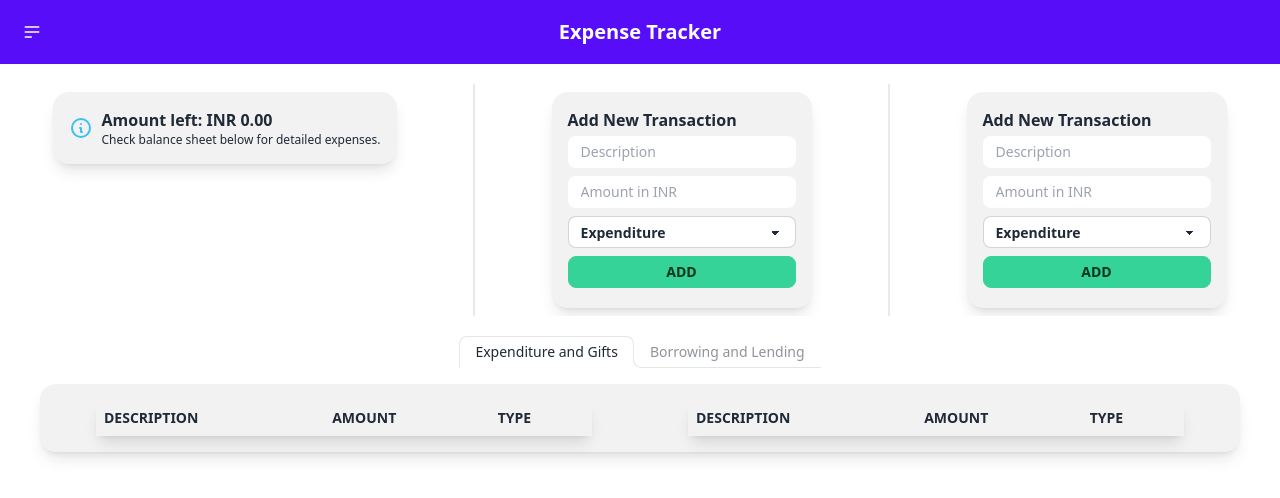
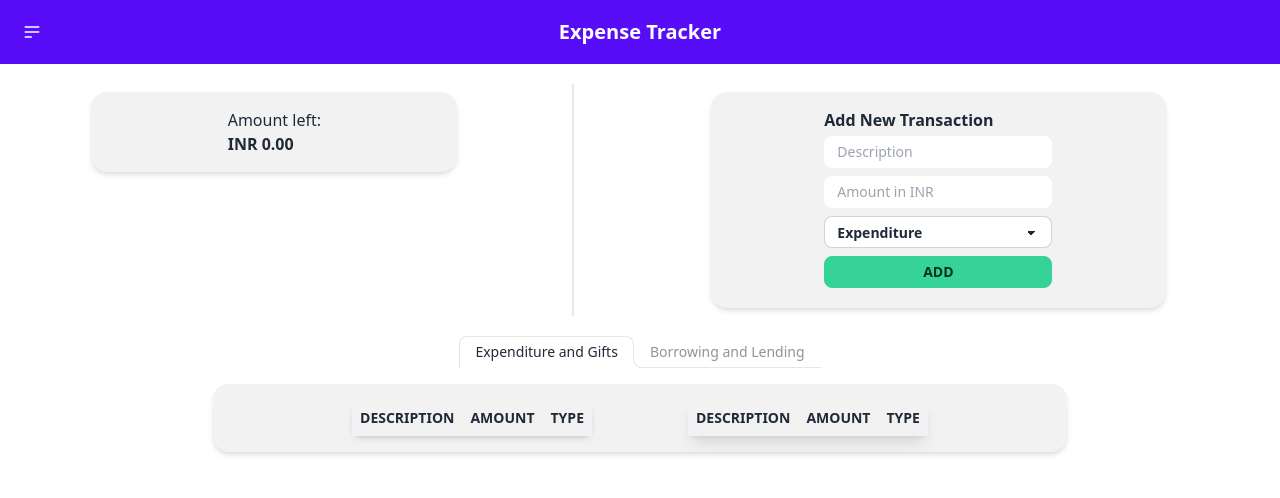
Before and after one commit to vatsal-dev/FinPower, a React (Create React App) app: page / in a window 1280 px wide. Shown: the top 498 px of the page. Built offline with nearby package versions, Linux system fonts and the light colour scheme.

Commit message:
adjusted and fixed ui

```diff
--- a/src/App.js
+++ b/src/App.js
@@ -11,13 +11,9 @@ function App() {
     <GlobalProvider>
       <Header />
       <div>
-        <div className="flex w-full my-5 overflow-auto">
+        <div className="md:flex w-full my-5 overflow-auto">
           <div className=" h-auto flex-grow card rounded-box place-items-center overflow-auto">
             <Balance balance="234" />
-          </div>
-          <div className="divider divider-horizontal"></div>
-          <div className="grid h-auto flex-grow card  rounded-box place-items-center overflow-auto">
-            <Newtransaction />
           </div>
           <div className="divider divider-horizontal"></div>
           <div className="grid h-auto flex-grow card  rounded-box place-items-center overflow-auto">
--- a/src/components/balance.js
+++ b/src/components/balance.js
@@ -9,27 +9,12 @@ export const Balance = (props) => {
   const total = amounts.reduce((acc, item) => (acc += item), 0).toFixed(2);
 
   return (
-    <div className="flex justify-center">
-      <div className="alert shadow-lg mx-10 my-2">
+    <div className="flex w-full justify-center">
+      <div className="md:flex alert shadow-md mx-10 my-2 justify-center w-8/12">
         <div>
-          <svg
-            xmlns="http://www.w3.org/2000/svg"
-            fill="none"
-            viewBox="0 0 24 24"
-            className="stroke-info flex-shrink-0 w-6 h-6"
-          >
-            <path
-              strokeLinecap="round"
-              strokeLinejoin="round"
-              strokeWidth="2"
-              d="M13 16h-1v-4h-1m1-4h.01M21 12a9 9 0 11-18 0 9 9 0 0118 0z"
-            ></path>
-          </svg>
           <div>
-            <h3 className="font-bold">Amount left: INR {total}</h3>
-            <div className="text-xs">
-              Check balance sheet below for detailed expenses.
-            </div>
+            Amount left:
+            <h3 className="font-bold">INR {total}</h3>
           </div>
         </div>
       </div>
--- a/src/components/borrowing-lending.js
+++ b/src/components/borrowing-lending.js
@@ -33,42 +33,37 @@ export const BorrowingLending = () => {
   );
 
   return (
-    <div className="flex">
-      <div className="flex alert shadow-lg mx-10 my-2 justify-center overflow-auto">
+    <div className="flex w-full justify-center">
+      <div className="sm:flex alert shadow-lg mx-10 my-2 justify-center w-8/12">
         <div>
-          <div className="flex w-full">
-            <div className="">
-              <div className="">
+          <div className="sm:flex w-full">
+            <div className="flex w-full justify-center">
               {Object.entries(askforMoney).map(([key, value]) => (
-                  <div className=" card-compact w-60 bg-lime-300 shadow-xl rounded-lg my-2">
+                <div className=" card-compact w-60 bg-lime-300 shadow-md rounded-lg my-2 mx-1 w-8/12">
                   <div className="card-body">
                     <div className="avatar placeholder">
                       <div className="bg-neutral-focus text-neutral-content rounded-full w-8">
                         <span className="text-xs">{key}</span>
                       </div>
                     </div>
-                      <p>
-                        You need to ask INR {-value} to settle up!
-                      </p>
+                    <p>You need to ask INR {-value} to settle up!</p>
                   </div>
                 </div>
               ))}
             </div>
-            </div>
+
             <div className="divider divider-horizontal"></div>
-            <div className="">
-              <div className="">
+
+            <div className="flex w-full justify-center">
               {Object.entries(payBack).map(([key, value]) => (
-                  <div className="card-compact w-60 bg-red-300 shadow-xl rounded-lg my-2">
+                <div className="card-compact w-60 bg-red-300 shadow-md rounded-lg my-2 mx-1 w-8/12">
                   <div className="card-body">
                     <div className="avatar placeholder">
                       <div className="bg-neutral-focus text-neutral-content rounded-full w-8">
                         <span className="text-xs">{key}</span>
                       </div>
                     </div>
-                      <p>
-                        You need to pay INR {value} to settle up!
-                      </p>
+                    <p>You need to pay INR {value} to settle up!</p>
                   </div>
                 </div>
               ))}
@@ -77,6 +72,5 @@ export const BorrowingLending = () => {
         </div>
       </div>
     </div>
-    </div>
   );
 };
--- a/src/components/expenditure-gifts.js
+++ b/src/components/expenditure-gifts.js
@@ -24,12 +24,11 @@ export const ExpenditureGifts = () => {
   });
 
   return (
-    <div className="flex">
-      <div className="flex alert shadow-lg mx-10 my-2 justify-center">
-        <table className=" flex table table-compact w-9/12 justify-center mx-10 shadow-lg rounded-lg">
+    <div className="flex w-full justify-center overflow-auto">
+      <div className="flex alert shadow-md mx-10 my-2 justify-center w-8/12 overflow-auto">
+        <table className=" flex table table-compact justify-center mx-10 shadow-md rounded-lg overflow-auto">
           <thead>
             <tr>
-
               <th>Description</th>
               <th>Amount</th>
               <th>Type</th>
@@ -38,7 +37,6 @@ export const ExpenditureGifts = () => {
           <tbody>
             {Object.entries(gifts).map(([key, value]) => (
               <tr>
-
                 <td>{key}</td>
                 <td>{value}</td>
                 <td>Gifts</td>
@@ -46,10 +44,12 @@ export const ExpenditureGifts = () => {
             ))}
           </tbody>
         </table>
-        <table className="table table-compact w-9/12 mx-10  rounded-lg shadow-lg">
+        <table
+          className="table table-compact mx-10 rounded-lg shadow-lg"
+          overflow-auto
+        >
           <thead>
             <tr>
-
               <th>Description</th>
               <th>Amount</th>
               <th>Type</th>
--- a/src/components/newtransaction.js
+++ b/src/components/newtransaction.js
@@ -24,8 +24,8 @@ export const Newtransaction = () => {
   };
 
   return (
-    <div className="flex">
-      <div className="alert shadow-lg mx-10 my-2 justify-center">
+    <div className="flex w-full justify-center">
+      <div className="alert shadow-md mx-10 my-2 justify-center w-8/12">
         <div>
           <div className="">
             <h3 className="font-bold">Add New Transaction</h3>
@@ -45,7 +45,7 @@ export const Newtransaction = () => {
               <div className="flex-auto w-full">
                 <input
                   id="money"
-                  type="text"
+                  type="number"
                   placeholder="Amount in INR"
                   className="flex-auto w-full input  my-1 input-sm"
                   value={amount}
@@ -68,7 +68,9 @@ export const Newtransaction = () => {
 
               {type === "B" || type === "L" ? (
                 <div>
-
+                  <div className="text-xs justify flex">
+                    Whom did you borrow from/lent to?{" "}
+                  </div>
                   <select
                     class="select select-bordered select-sm w-full max-w-xs my-1"
                     value={person}
@@ -82,7 +84,6 @@ export const Newtransaction = () => {
                     <option value="Pr">Pr</option>
                     <option value="Na">Na</option>
                   </select>
-                  {person}
                 </div>
               ) : null}
 
```
Lines whose indentation alone changed are shown as unchanged.
